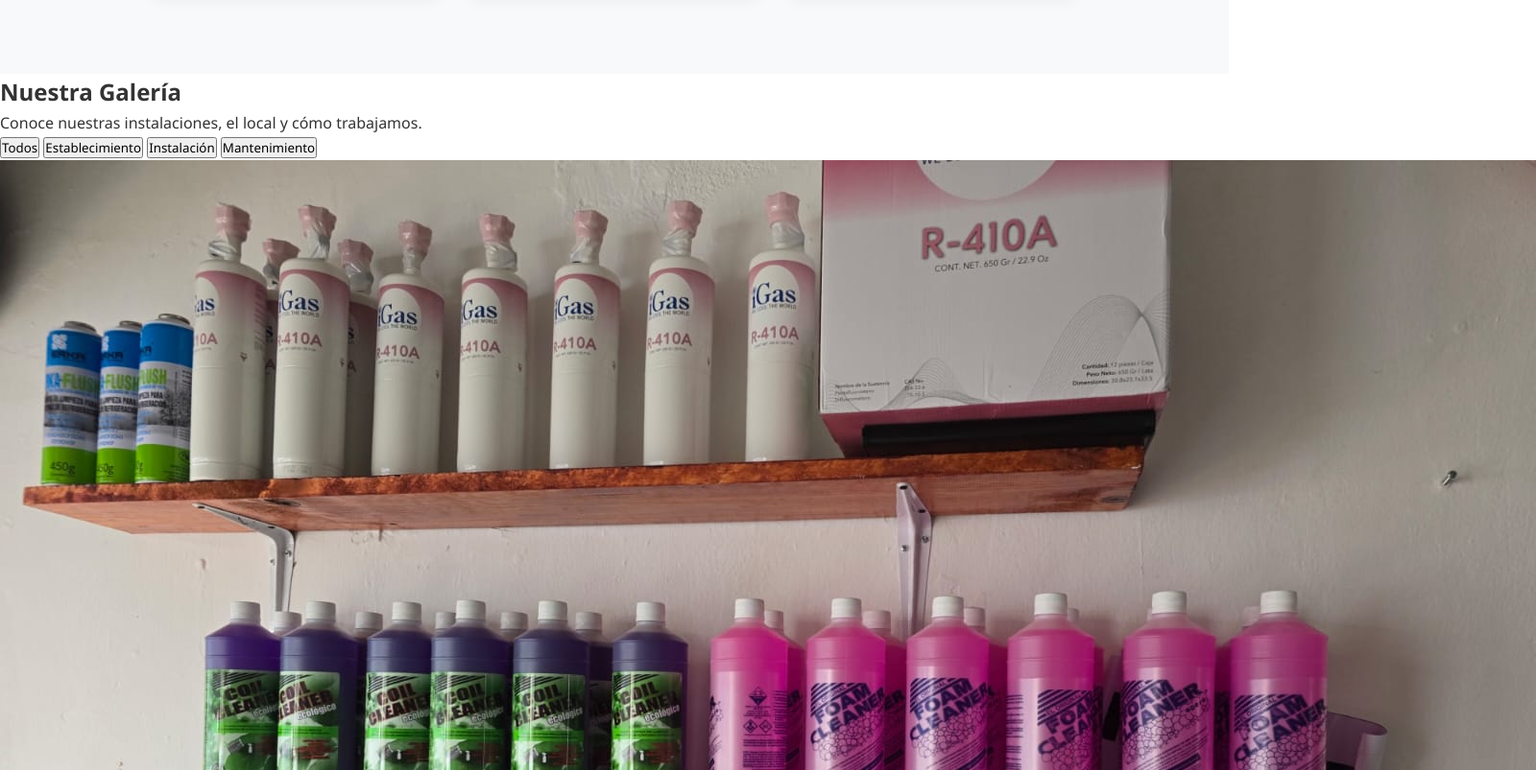
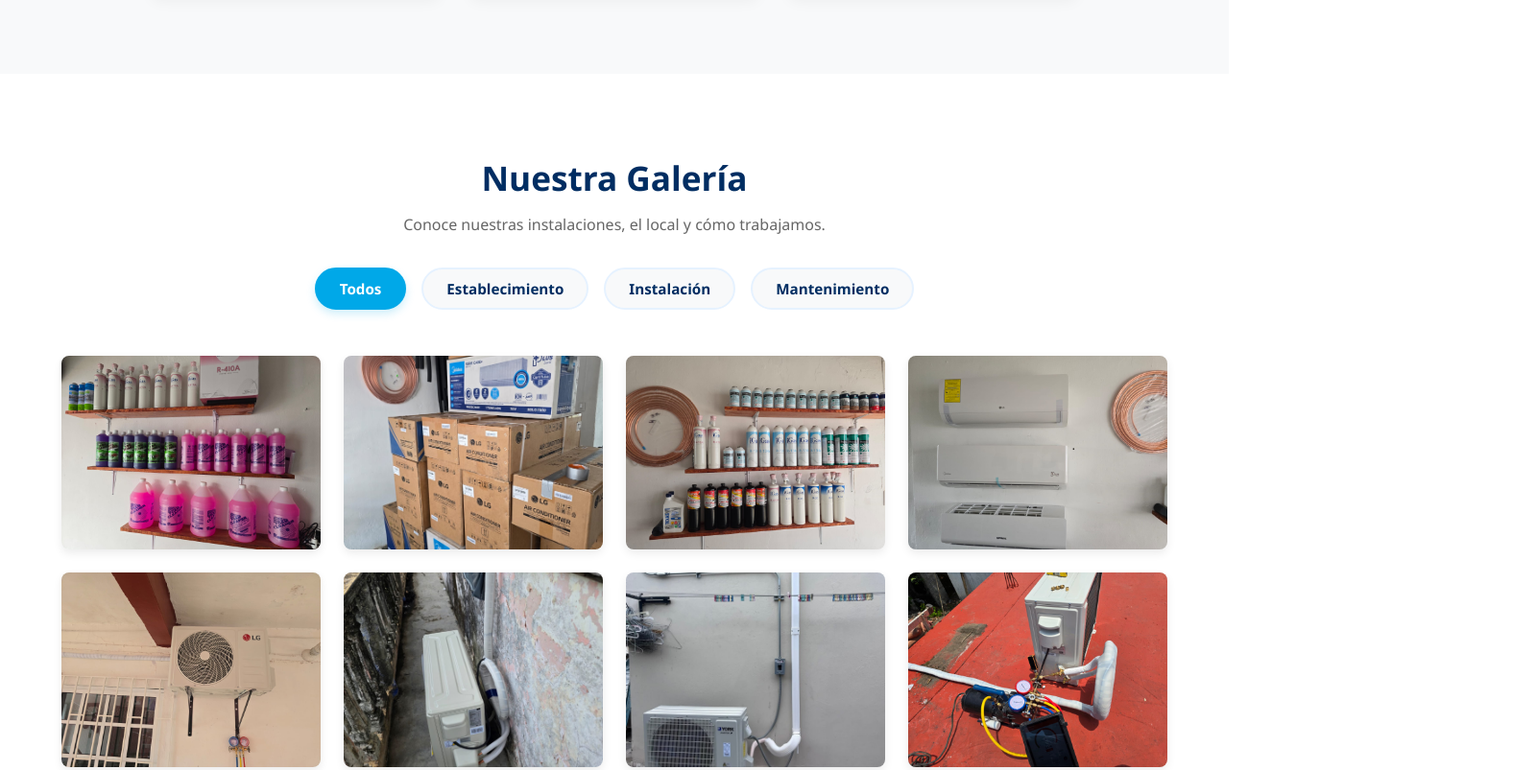
Before and after one commit to luismt9189/bajo-cero, a plain HTML site: page index.html in a window 1280 px wide. Shown: the part 1151-1954 px from the top of the page at 96% size, 1600 px wide, since content can reach past the window. Drawn offline with Linux system fonts and the light colour scheme.

Commit message:
Add files via upload

```diff
--- a/style.css
+++ b/style.css
@@ -158,6 +158,93 @@
     font-size: 0.95rem;
     color: #666;
 }
+
+/* --- Sección Galería --- */
+.galeria {
+    padding: 5rem 5%;
+    background-color: var(--blanco);
+    text-align: center;
+}
+
+.galeria h2 {
+    font-size: 2.2rem;
+    color: var(--azul-oscuro);
+    margin-bottom: 0.5rem;
+}
+
+.subtitulo-galeria {
+    color: #666;
+    margin-bottom: 2rem;
+}
+
+/* Filtros */
+.filtros-galeria {
+    display: flex;
+    justify-content: center;
+    gap: 1rem;
+    margin-bottom: 3rem;
+    flex-wrap: wrap;
+}
+
+.btn-filtro {
+    background-color: var(--gris-claro);
+    color: var(--azul-oscuro);
+    border: 2px solid var(--azul-claro);
+    padding: 0.6rem 1.5rem;
+    font-size: 0.95rem;
+    font-weight: bold;
+    border-radius: 25px;
+    cursor: pointer;
+    transition: all 0.3s ease;
+}
+
+.btn-filtro:hover,
+.btn-filtro.activo {
+    background-color: var(--celeste);
+    color: var(--blanco);
+    border-color: var(--celeste);
+    box-shadow: 0 4px 10px rgba(0, 168, 232, 0.2);
+}
+
+/* Grid de Imágenes */
+.contenedor-galeria {
+    display: grid;
+    grid-template-columns: repeat(auto-fill, minmax(250px, 1fr));
+    gap: 1.5rem;
+    max-width: 1200px;
+    margin: 0 auto;
+}
+
+.item-galeria {
+    border-radius: 8px;
+    overflow: hidden;
+    box-shadow: 0 4px 10px rgba(0, 0, 0, 0.08);
+    aspect-ratio: 4/3; /* Mantiene las fotos con proporciones uniformes */
+    transition: transform 0.4s ease, opacity 0.4s ease;
+}
+
+.item-galeria img {
+    width: 100%;
+    height: 100%;
+    object-fit: cover; /* Ajusta la foto sin deformarla */
+    transition: transform 0.5s ease;
+}
+
+/* Efecto Hover en las imágenes */
+.item-galeria:hover {
+    transform: translateY(-5px);
+    box-shadow: 0 8px 20px rgba(0, 45, 98, 0.15);
+}
+
+.item-galeria:hover img {
+    transform: scale(1.08);
+}
+
+/* Clase para ocultar imágenes filtradas */
+.item-galeria.ocultar {
+    display: none;
+}
+
 
 /* Sección de Contacto */
 .contacto {
```
